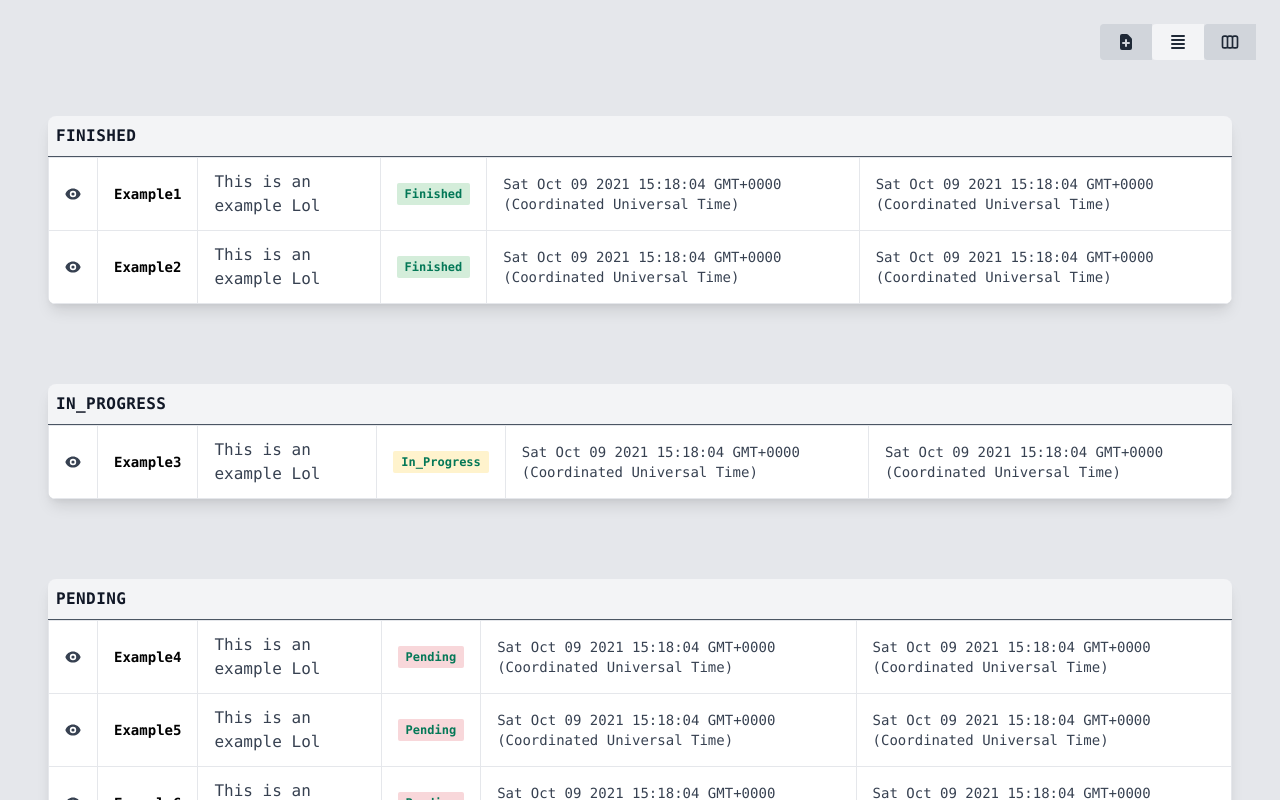
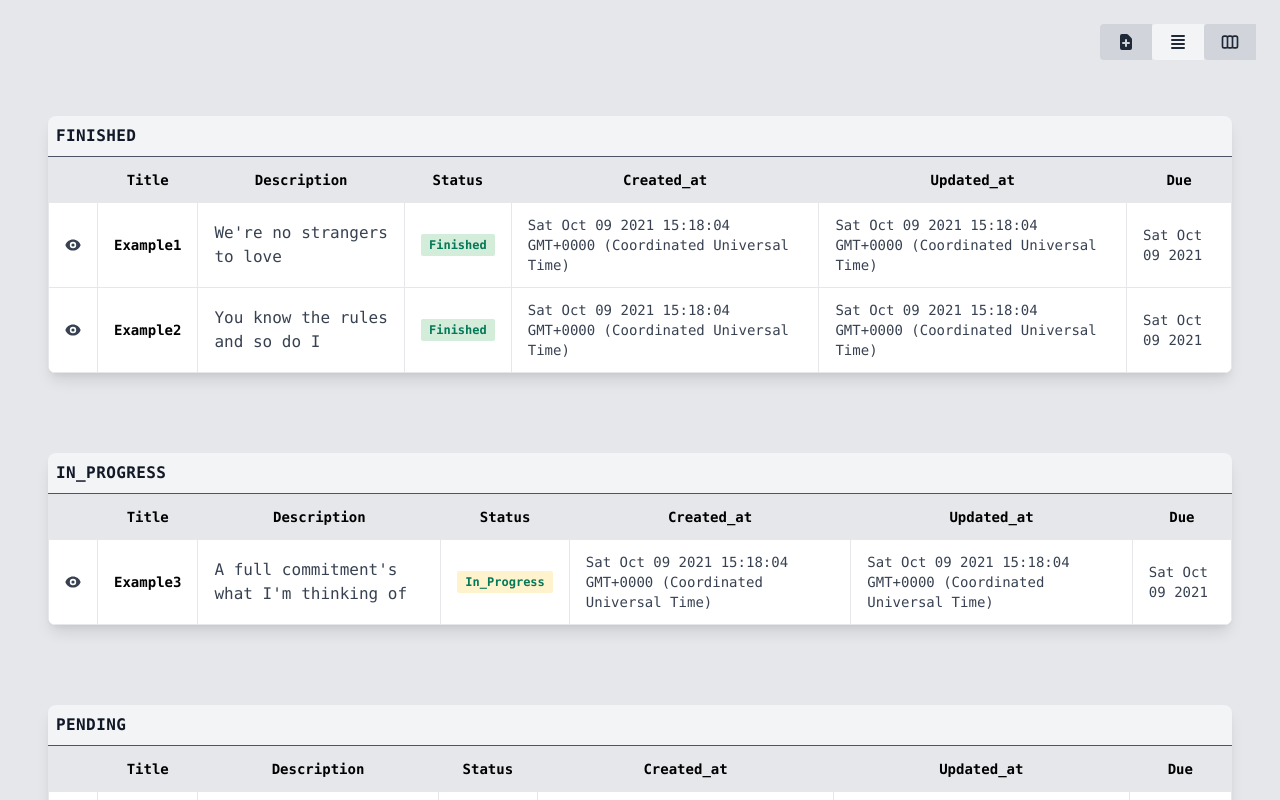
Before and after one commit to aguyran/devsnest-internship-task, a React (Vite) app: page / in a window 1280 px wide. Shown: the top 800 px of the page. Built offline with nearby package versions, Linux system fonts and the light colour scheme.

Commit message:
submitting

```diff
--- a/index.d.ts
+++ b/index.d.ts
@@ -5,6 +5,7 @@ type TodoStruct = {
   status: string;
   created_at?: Date;
   updated_at?: Date;
+  due?: string;
 };
 type TodoState = {
   [x: string]: TodoStruct[];
@@ -14,7 +15,8 @@ type TodoSetter = React.Dispatch<action>;
 type action =
   | { type: "ADD_TODO"; payload: TodoStruct }
   | { type: "EDIT_TODO"; payload: TodoStruct }
-  | { type: "UPDATE_BOARD"; payload: import("react-beautiful-dnd").DropResult };
+  | { type: "UPDATE_BOARD"; payload: import("react-beautiful-dnd").DropResult }
+  | { type: "DELETE_TODO"; payload: TodoStruct };
 
 type colors = {
   [x: string]: string;
--- a/src/App.tsx
+++ b/src/App.tsx
@@ -6,6 +6,7 @@ import CreateTodo from "./components/CreateTodo";
 import todoReducer from "./reducer";
 import Modal from "./components/Modal";
 import { initialState } from "./config";
+import { loadStorage } from "./utils/localstorage";
 
 function App() {
   const [todos, setTodos] = useReducer(todoReducer, initialState);
--- a/src/components/CreateTodo.tsx
+++ b/src/components/CreateTodo.tsx
@@ -1,6 +1,7 @@
 import Modal from "./Modal";
 import React from "react";
 import { useState } from "react";
+import { HiTrash } from "react-icons/hi";
 
 const CreateTodo = ({
   dispatch,
@@ -106,6 +107,23 @@ const CreateTodo = ({
                 </select>
               </div>
             </div>
+            <div className="flex flex-col sm:flex-row items-center mb-5 sm:space-x-5">
+              <div className="w-full sm:w-1/2">
+                {" "}
+                <p className="mb-2 font-semibold text-gray-700">Due</p>
+                <input
+                  type="date"
+                  disabled={editOn ? (currentlyEditing ? false : true) : false}
+                  {...(editOn
+                    ? currentlyEditing
+                      ? false
+                      : { style: { backgroundColor: grey } }
+                    : null)}
+                  className="w-full p-5 bg-white border border-gray-200 rounded shadow-sm appearance-none"
+                  onChange={(e) => handleInput("due")(e)}
+                ></input>
+              </div>
+            </div>
             <hr />
           </div>
           <div className="flex flex-row items-center justify-between p-5 bg-white border-t border-gray-200 rounded-bl-lg rounded-br-lg ">
@@ -115,6 +133,23 @@ const CreateTodo = ({
             >
               Cancel
             </p>
+            <div className="grid grid-cols-2 gap-3">
+              {" "}
+              {editOn ? (
+                <button
+                  className="bg-transparent text-red-400 font-semibold  py-2 px-4 border border-red-500  rounded"
+                  onClick={() => {
+                    dispatch({
+                      type: "DELETE_TODO",
+                      payload: { ...handleData },
+                    });
+                  }}
+                >
+                  Delete
+                </button>
+              ) : (
+                <></>
+              )}
               <button
                 className="px-4 py-2 text-white font-semibold bg-blue-500 rounded cursor-pointer"
                 onClick={() => {
@@ -145,6 +180,7 @@ const CreateTodo = ({
           </div>
         </div>
       </div>
+    </div>
   );
 };
 
--- a/src/components/boardViewComponents/Cards.tsx
+++ b/src/components/boardViewComponents/Cards.tsx
@@ -28,7 +28,6 @@ const Cards = ({
         <HiEye
           className="cursor-pointer transform transition duration-500 hover:scale-110"
           onClick={() => {
-            console.log("HELLo");
             setEdit(!isEdit);
           }}
         />
--- a/src/components/listViewComponents/Container.tsx
+++ b/src/components/listViewComponents/Container.tsx
@@ -20,6 +20,17 @@ const Container = ({
             <caption className="w-full text-md p-2 font-semibold tracking-wide text-left text-gray-900 bg-gray-100 uppercase border-b border-gray-600">
               {currentStatus}
             </caption>
+            <thead>
+              <tr>
+                <th className="px-4 py-3 text-sm border"></th>
+                <th className="px-4 py-3 text-sm border">Title</th>
+                <th className="px-4 py-3 text-sm border">Description</th>
+                <th className="px-4 py-3 text-sm border">Status</th>
+                <th className="px-4 py-3 text-sm border">Created_at</th>
+                <th className="px-4 py-3 text-sm border">Updated_at</th>
+                <th className="px-4 py-3 text-sm border">Due</th>
+              </tr>
+            </thead>
             {data.map((el) => {
               return (
                 <Todo
--- a/src/components/listViewComponents/Todo.tsx
+++ b/src/components/listViewComponents/Todo.tsx
@@ -47,6 +47,9 @@ const Todo = ({
         <td className="px-4 py-3 text-sm border">
           {element.updated_at?.toString()}
         </td>
+        <td className="px-4 py-3 text-sm border">
+          {element.due ? new Date(element.due).toDateString() : null}
+        </td>
       </tr>
       {isEdit ? (
         <Modal>
--- a/src/config.ts
+++ b/src/config.ts
@@ -1,56 +1,64 @@
-export const initialState: TodoState = {
+import { loadStorage } from "./utils/localstorage";
+
+export const initialState: TodoState = loadStorage() || {
     Finished: [
       {
         id: "1",
         title: "Example1",
-        description: "This is an example Lol",
+        description: `We're no strangers to love`,
         status: "Finished",
         created_at: new Date(),
         updated_at: new Date(),
+        due: new Date().toISOString().split("T")[0],
       },
       {
         id: "2",
         title: "Example2",
-        description: "This is an example Lol",
+        description: "You know the rules and so do I",
         status: "Finished",
         created_at: new Date(),
         updated_at: new Date(),
+        due: new Date().toISOString().split("T")[0],
       },
     ],
     In_Progress: [
       {
         id: "3",
         title: "Example3",
-        description: "This is an example Lol",
+        description: "A full commitment's what I'm thinking of",
         status: "In_Progress",
         created_at: new Date(),
         updated_at: new Date(),
+        due: new Date().toISOString().split("T")[0],
       },
     ],
     Pending: [
       {
         id: "4",
         title: "Example4",
-        description: "This is an example Lol",
+        description: "You wouldn't get this from any other guy",
         status: "Pending",
         created_at: new Date(),
         updated_at: new Date(),
+        due: new Date().toISOString().split("T")[0],
       },
       {
         id: "5",
         title: "Example5",
-        description: "This is an example Lol",
+        description: "I just wanna tell you how I'm feeling",
         status: "Pending",
         created_at: new Date(),
         updated_at: new Date(),
+        due: new Date().toISOString().split("T")[0],
       },
       {
         id: "6",
         title: "Example6",
-        description: "This is an example Lol",
+        description: "Gotta make you understand",
         status: "Pending",
         created_at: new Date(),
         updated_at: new Date(),
+        due: new Date().toISOString().split("T")[0],
       },
     ],
   },
--- a/src/reducer.ts
+++ b/src/reducer.ts
@@ -1,12 +1,14 @@
+import { saveInStorage } from "./utils/localstorage";
+
 const todoReducer = (state: TodoState, action: action) => {
   if (action.type === "ADD_TODO") {
-    return {
+    return saveInStorage({
       ...state,
       [action.payload.status]: [
         ...state[action.payload.status],
         action.payload,
       ],
-    };
+    });
   }
 
   if (action.type === "EDIT_TODO") {
@@ -29,16 +31,16 @@ const todoReducer = (state: TodoState, action: action) => {
           [action.payload.status]: [...state[action.payload.status]],
         };
         temp[action.payload.status][index] = action.payload;
-        return temp;
+        return saveInStorage(temp);
       } else {
         state[old_status.status].splice(index, 1);
-        return {
+        return saveInStorage({
           ...state,
           [action.payload.status]: [
             ...state[action.payload.status],
             action.payload,
           ],
-        };
+        });
       }
     }
   }
@@ -57,7 +59,15 @@ const todoReducer = (state: TodoState, action: action) => {
       status: statusDest,
       updated_at: new Date(),
     };
-    return { ...state };
+    return saveInStorage({ ...state });
+  }
+  if (action.type === "DELETE_TODO") {
+    return saveInStorage({
+      ...state,
+      [action.payload.status]: state[action.payload.status].filter(
+        (el) => el.id !== action.payload.id
+      ),
+    });
   }
   return state;
 };
--- /dev/null
+++ b/src/utils/localstorage.ts
@@ -0,0 +1,19 @@
+export const saveInStorage = (state: TodoState) => {
+    localStorage.setItem("todos", JSON.stringify(state));
+    return state;
+  },
+  loadStorage = (): TodoState | undefined => {
+    const temp = localStorage.getItem("todos");
+    if (temp) {
+      const temp2 = JSON.parse(temp);
+      for (let i in temp2) {
+        temp2[i].forEach((el: TodoStruct) => {
+          if (el.created_at && el.updated_at) {
+            el.created_at = new Date(el.created_at);
+            el.updated_at = new Date(el.updated_at);
+          }
+        });
+      }
+      return temp2;
+    }
+  };
```
Lines whose indentation alone changed are shown as unchanged.
